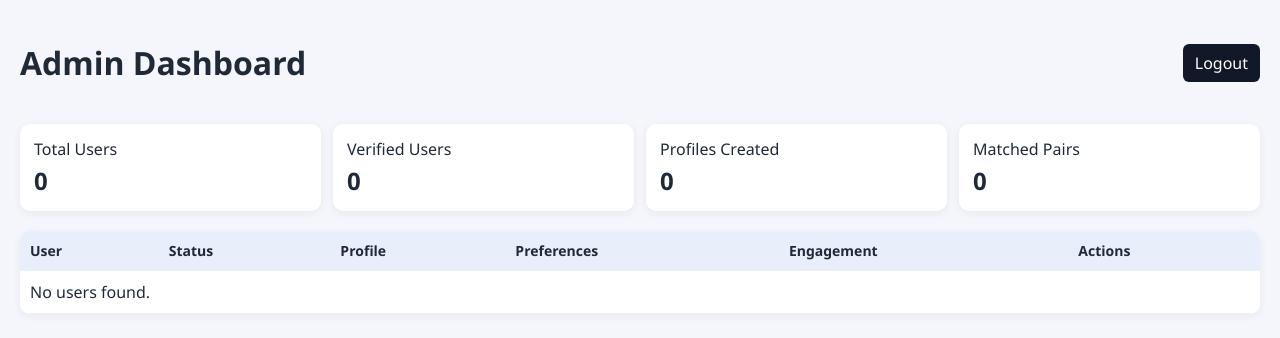
After one commit to Arjunb32/campus-match, a Flask app: page /admin in a window 1280 px wide. The commit adds this page. Shown: the top 338 px of the page. Run offline with Flask 3, Linux system fonts and the light colour scheme; the visitor is signed in with stand-in values (Sample User, id 1).

Commit message:
chore: sync local changes

```diff
--- a/app.py
+++ b/app.py
@@ -1,13 +1,9 @@
+import os
+import hmac
+from functools import wraps
 from flask import Flask, render_template, request, redirect, url_for, flash, session
 from werkzeug.security import generate_password_hash, check_password_hash
-# IMPORT THE NEW 'Preferences' MODEL
-from models import db, User, Profile, Match, Preferences
-
-app = Flask(__name__)
-import os
-from flask import Flask, render_template, request, redirect, url_for, flash, session
-from werkzeug.security import generate_password_hash, check_password_hash
-from models import db, User, Profile, Match, Preferences
+from models import db, User, Profile, Match, Preferences, UserAnswer
 
 app = Flask(__name__)
 
@@ -30,9 +26,129 @@ app.config['SQLALCHEMY_TRACK_MODIFICATIONS'] = False
 
 db.init_app(app)
 
+
+def get_admin_credentials():
+    """Read admin credentials from environment with local defaults."""
+    admin_username = os.environ.get('ADMIN_USERNAME', 'admin')
+    admin_password_hash = os.environ.get('ADMIN_PASSWORD_HASH')
+    admin_password = os.environ.get('ADMIN_PASSWORD', 'admin123')
+    return admin_username, admin_password_hash, admin_password
+
+
+def is_valid_admin_login(username, password):
+    admin_username, admin_password_hash, admin_password = get_admin_credentials()
+    valid_username = hmac.compare_digest(username, admin_username)
+    if not valid_username:
+        return False
+
+    if admin_password_hash:
+        return check_password_hash(admin_password_hash, password)
+
+    return hmac.compare_digest(password, admin_password)
+
+
+def admin_required(view_func):
+    @wraps(view_func)
+    def wrapped_view(*args, **kwargs):
+        if not session.get('is_admin'):
+            return redirect(url_for('admin_login'))
+        return view_func(*args, **kwargs)
+    return wrapped_view
+
 @app.route('/')
 def home():
-    return "<h1>Campus Match</h1> <a href='/register'>Sign Up</a> | <a href='/login'>Login</a>"
+    return "<h1>Campus Match</h1> <a href='/register'>Sign Up</a> | <a href='/login'>Login</a> | <a href='/admin/login'>Admin</a>"
+
+
+@app.route('/admin/login', methods=['GET', 'POST'])
+def admin_login():
+    if session.get('is_admin'):
+        return redirect(url_for('admin_dashboard'))
+
+    if request.method == 'POST':
+        username = request.form['username'].strip()
+        password = request.form['password']
+
+        if is_valid_admin_login(username, password):
+            session['is_admin'] = True
+            return redirect(url_for('admin_dashboard'))
+
+        flash('Invalid admin credentials')
+
+    return render_template('admin_login.html')
+
+
+@app.route('/admin/logout')
+def admin_logout():
+    session.pop('is_admin', None)
+    return redirect(url_for('admin_login'))
+
+
+@app.route('/admin')
+@admin_required
+def admin_dashboard():
+    users = User.query.order_by(User.created_at.desc()).all()
+    prefs_by_user = {pref.user_id: pref for pref in Preferences.query.all()}
+
+    match_counts = {}
+    for match in Match.query.all():
+        match_counts[match.sender_id] = match_counts.get(match.sender_id, 0) + 1
+        match_counts[match.receiver_id] = match_counts.get(match.receiver_id, 0) + 1
+
+    stats = {
+        'total_users': User.query.count(),
+        'verified_users': User.query.filter_by(is_verified=True).count(),
+        'profiled_users': Profile.query.count(),
+        'matched_pairs': Match.query.filter_by(status='matched').count(),
+    }
+
+    return render_template(
+        'admin_dashboard.html',
+        users=users,
+        prefs_by_user=prefs_by_user,
+        match_counts=match_counts,
+        stats=stats
+    )
+
+
+@app.route('/admin/user/<int:user_id>/toggle_verify', methods=['POST'])
+@admin_required
+def admin_toggle_verify(user_id):
+    user = User.query.get_or_404(user_id)
+    user.is_verified = not user.is_verified
+    db.session.commit()
+    flash(f"Verification updated for {user.email}")
+    return redirect(url_for('admin_dashboard'))
+
+
+@app.route('/admin/user/<int:user_id>/toggle_anonymous', methods=['POST'])
+@admin_required
+def admin_toggle_anonymous(user_id):
+    user = User.query.get_or_404(user_id)
+    user.is_anonymous = not user.is_anonymous
+    db.session.commit()
+    flash(f"Anonymity updated for {user.email}")
+    return redirect(url_for('admin_dashboard'))
+
+
+@app.route('/admin/user/<int:user_id>/delete', methods=['POST'])
+@admin_required
+def admin_delete_user(user_id):
+    user = User.query.get_or_404(user_id)
+    email = user.email
+
+    Match.query.filter(
+        (Match.sender_id == user_id) | (Match.receiver_id == user_id)
+    ).delete(synchronize_session=False)
+    UserAnswer.query.filter_by(user_id=user_id).delete(synchronize_session=False)
+    Preferences.query.filter_by(user_id=user_id).delete(synchronize_session=False)
+    Profile.query.filter_by(user_id=user_id).delete(synchronize_session=False)
+
+    db.session.delete(user)
+    db.session.commit()
+
+    flash(f"Deleted user and related data: {email}")
+    return redirect(url_for('admin_dashboard'))
 
 # --- REGISTRATION FLOW ---
 @app.route('/register', methods=['GET', 'POST'])
@@ -147,6 +263,29 @@ def login():
             flash('Invalid email or password')
     return render_template('login.html')
 
+@app.route('/my_matches')
+def my_matches():
+    if 'user_id' not in session:
+        return redirect(url_for('login'))
+
+    current_user_id = session['user_id']
+
+    # Get all matches where status is 'matched' (both sent and received)
+    matched_users = Match.query.filter(
+        ((Match.sender_id == current_user_id) | (Match.receiver_id == current_user_id)),
+        Match.status == 'matched'
+    ).all()
+
+    # Get the profiles of matched users
+    matched_profiles = []
+    for match in matched_users:
+        other_user_id = match.receiver_id if match.sender_id == current_user_id else match.sender_id
+        profile = Profile.query.filter_by(user_id=other_user_id).first()
+        if profile:
+            matched_profiles.append(profile)
+
+    return render_template('my_matches.html', matches=matched_profiles)
+
 @app.route('/logout')
 def logout():
     session.pop('user_id', None)
--- /dev/null
+++ b/templates/admin_dashboard.html
@@ -0,0 +1,136 @@
+<!DOCTYPE html>
+<html>
+<head>
+    <title>Admin Dashboard</title>
+    <style>
+        body { font-family: 'Segoe UI', sans-serif; margin: 20px; background: #f4f6fb; color: #1f2937; }
+        .topbar { display: flex; justify-content: space-between; align-items: center; margin-bottom: 18px; }
+        .stats { display: grid; grid-template-columns: repeat(auto-fit, minmax(180px, 1fr)); gap: 12px; margin-bottom: 20px; }
+        .stat-card { background: white; border-radius: 10px; padding: 14px; box-shadow: 0 2px 8px rgba(0, 0, 0, 0.06); }
+        .stat-card strong { font-size: 24px; display: block; margin-top: 4px; }
+        table { width: 100%; border-collapse: collapse; background: white; border-radius: 10px; overflow: hidden; box-shadow: 0 2px 8px rgba(0, 0, 0, 0.06); }
+        th, td { padding: 10px; border-bottom: 1px solid #edf0f5; vertical-align: top; text-align: left; }
+        th { background: #e9eefb; font-size: 14px; }
+        .pill { display: inline-block; padding: 4px 8px; border-radius: 999px; font-size: 12px; font-weight: 600; }
+        .yes { background: #dff6e4; color: #137333; }
+        .no { background: #fce8e6; color: #b3261e; }
+        .actions form { display: inline-block; margin: 3px 4px 3px 0; }
+        .btn { border: none; padding: 8px 10px; border-radius: 6px; cursor: pointer; font-weight: 600; }
+        .btn-verify { background: #0ea5e9; color: white; }
+        .btn-anon { background: #6366f1; color: white; }
+        .btn-delete { background: #ef4444; color: white; }
+        .btn-logout { background: #111827; color: white; text-decoration: none; padding: 8px 12px; border-radius: 6px; }
+        .flash { background: #ecfdf5; color: #065f46; padding: 10px; border-radius: 8px; margin-bottom: 12px; border: 1px solid #a7f3d0; }
+        .small { font-size: 12px; color: #4b5563; }
+    </style>
+</head>
+<body>
+    <div class="topbar">
+        <h1>Admin Dashboard</h1>
+        <a class="btn-logout" href="/admin/logout">Logout</a>
+    </div>
+
+    {% with messages = get_flashed_messages() %}
+      {% if messages %}
+        <div class="flash">{{ messages[0] }}</div>
+      {% endif %}
+    {% endwith %}
+
+    <div class="stats">
+        <div class="stat-card">
+            <span>Total Users</span>
+            <strong>{{ stats.total_users }}</strong>
+        </div>
+        <div class="stat-card">
+            <span>Verified Users</span>
+            <strong>{{ stats.verified_users }}</strong>
+        </div>
+        <div class="stat-card">
+            <span>Profiles Created</span>
+            <strong>{{ stats.profiled_users }}</strong>
+        </div>
+        <div class="stat-card">
+            <span>Matched Pairs</span>
+            <strong>{{ stats.matched_pairs }}</strong>
+        </div>
+    </div>
+
+    <table>
+        <thead>
+            <tr>
+                <th>User</th>
+                <th>Status</th>
+                <th>Profile</th>
+                <th>Preferences</th>
+                <th>Engagement</th>
+                <th>Actions</th>
+            </tr>
+        </thead>
+        <tbody>
+            {% for user in users %}
+            {% set pref = prefs_by_user.get(user.id) %}
+            <tr>
+                <td>
+                    <strong>#{{ user.id }}</strong><br>
+                    {{ user.email }}<br>
+                    <span class="small">Created: {{ user.created_at.strftime('%Y-%m-%d %H:%M') if user.created_at else 'N/A' }}</span>
+                </td>
+                <td>
+                    <div>
+                        Verified:
+                        <span class="pill {{ 'yes' if user.is_verified else 'no' }}">
+                            {{ 'Yes' if user.is_verified else 'No' }}
+                        </span>
+                    </div>
+                    <div style="margin-top: 6px;">
+                        Anonymous:
+                        <span class="pill {{ 'yes' if user.is_anonymous else 'no' }}">
+                            {{ 'On' if user.is_anonymous else 'Off' }}
+                        </span>
+                    </div>
+                </td>
+                <td>
+                    {% if user.profile %}
+                        {{ user.profile.first_name }} {{ user.profile.last_name }}<br>
+                        <span class="small">{{ user.profile.year_of_study }} - {{ user.profile.department }}</span>
+                    {% else %}
+                        <span class="small">No profile yet</span>
+                    {% endif %}
+                </td>
+                <td>
+                    {% if pref %}
+                        Gender: {{ pref.pref_gender }}<br>
+                        Year: {{ pref.pref_year }}<br>
+                        <span class="small">Vibe: {{ pref.pref_vibe }}</span>
+                    {% else %}
+                        <span class="small">No preferences yet</span>
+                    {% endif %}
+                </td>
+                <td>
+                    Total match records: <strong>{{ match_counts.get(user.id, 0) }}</strong>
+                </td>
+                <td class="actions">
+                    <form method="POST" action="/admin/user/{{ user.id }}/toggle_verify">
+                        <button class="btn btn-verify" type="submit">
+                            {{ 'Unverify' if user.is_verified else 'Verify' }}
+                        </button>
+                    </form>
+                    <form method="POST" action="/admin/user/{{ user.id }}/toggle_anonymous">
+                        <button class="btn btn-anon" type="submit">
+                            {{ 'Disable Anonymous' if user.is_anonymous else 'Enable Anonymous' }}
+                        </button>
+                    </form>
+                    <form method="POST" action="/admin/user/{{ user.id }}/delete" onsubmit="return confirm('Delete this user and all related data?');">
+                        <button class="btn btn-delete" type="submit">Delete User</button>
+                    </form>
+                </td>
+            </tr>
+            {% else %}
+            <tr>
+                <td colspan="6">No users found.</td>
+            </tr>
+            {% endfor %}
+        </tbody>
+    </table>
+</body>
+</html>
--- a/templates/dashboard.html
+++ b/templates/dashboard.html
@@ -133,7 +133,7 @@
             <p>Invite your friends to sign up so you can find them here!</p>
 
             <div style="background: white; padding: 20px; display: inline-block; border-radius: 10px; box-shadow: 0 2px 5px rgba(0,0,0,0.1);">
-                <input type="text" value="http://192.168.29.215:5000/register" id="inviteLink" ... > style="padding: 8px; width: 250px; border: 1px solid #ccc; border-radius: 5px;" readonly>
+                <input type="text" value="http://192.168.29.215:5000/register" id="inviteLink" style="padding: 8px; width: 250px; border: 1px solid #ccc; border-radius: 5px;" readonly>
                 <button onclick="copyLink()" style="padding: 9px 15px; background-color: #2ecc71; color: white; border: none; border-radius: 5px; cursor: pointer; font-weight: bold;">
                     📋 Copy Link
                 </button>
@@ -165,5 +165,3 @@
     </script>
 </body>
 </html>
-</body>
-</html>
--- a/templates/login.html
+++ b/templates/login.html
@@ -31,6 +31,7 @@
     </form>
 
     <a href="/register">Don't have an account? Sign Up</a>
+    <a href="/admin/login">Admin Portal</a>
 
 </body>
 </html>
```
Also changed, not shown: templates/admin_login.html (added, +37 -0 lines), instance/matchmaker.db.
